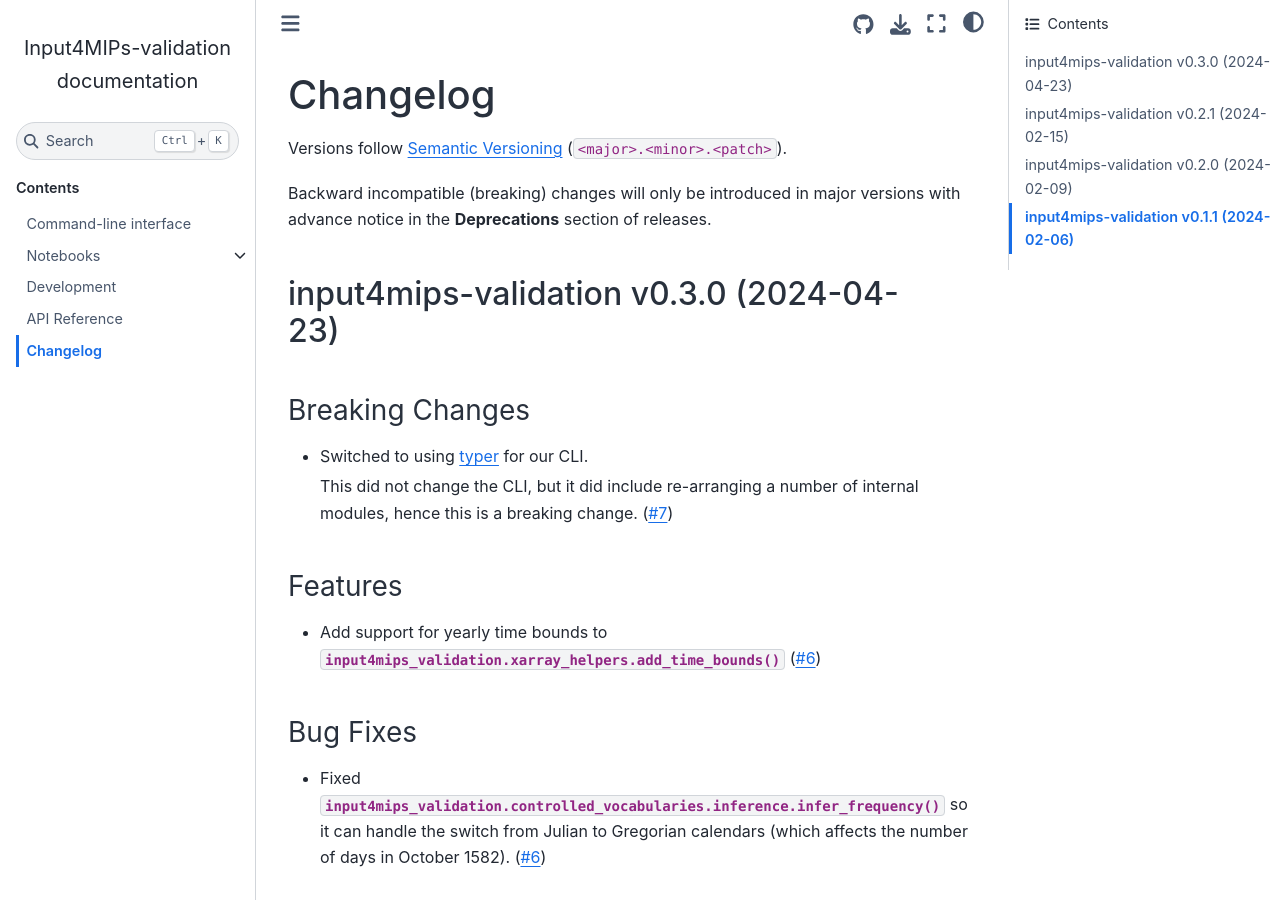
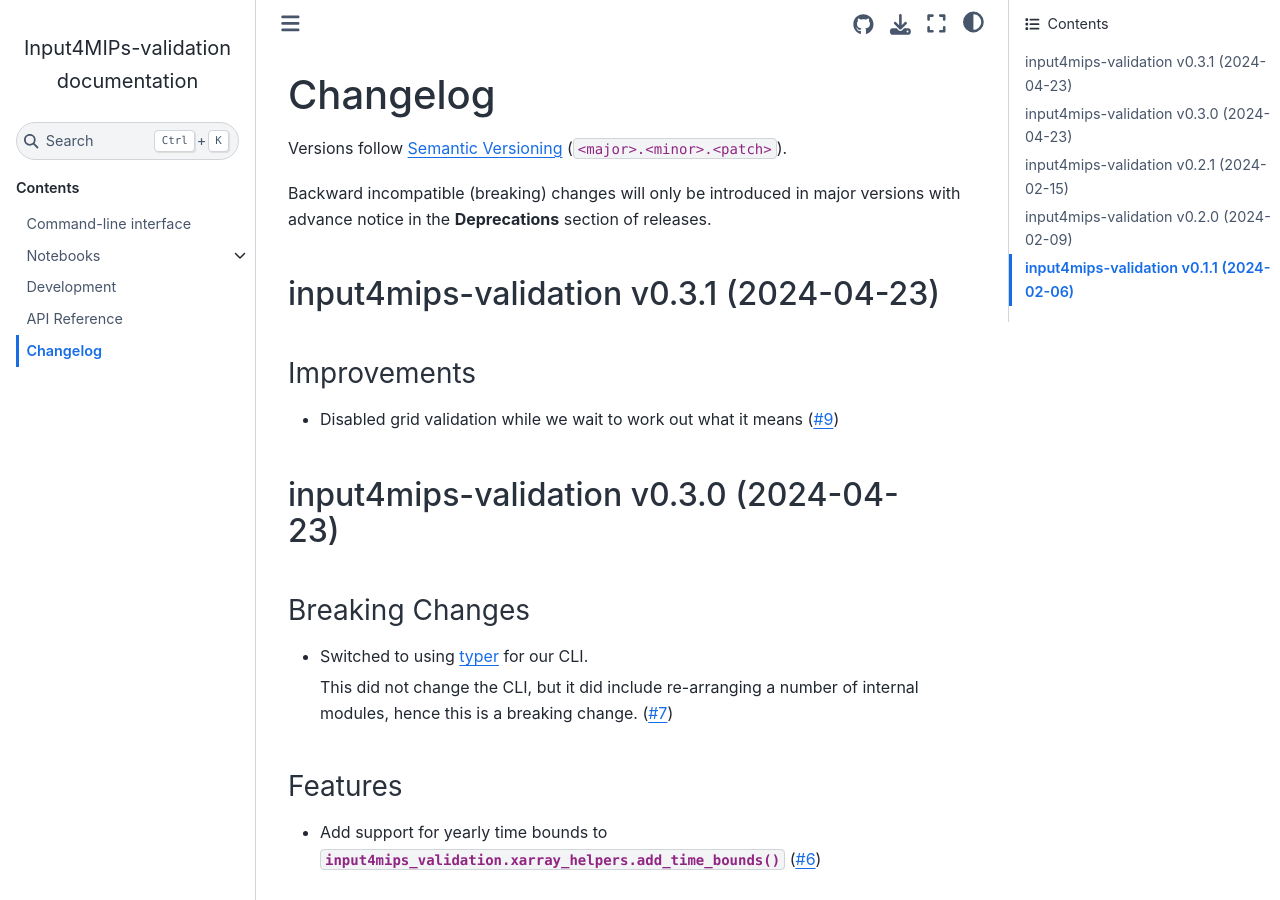
Before and after one commit to climate-resource/input4mips_validation, a Sphinx documentation site: the page built from docs/source/changelog.md, in a window 1280 px wide and 900 px high. Built offline with Sphinx 7.4.7 and the Sphinx Book theme 1.1.4, drawn with Linux system fonts in a browser that asks for light colours; pages that are not in the unit, such as notebooks, are missing from menus.

Commit message:
bump: version 0.3.1a0 -> 0.3.1

```diff
--- a/docs/source/changelog.md
+++ b/docs/source/changelog.md
@@ -18,6 +18,14 @@ of rst and use slightly different categories.
 -->
 
 <!-- towncrier release notes start -->
+
+## input4mips-validation v0.3.1 (2024-04-23)
+
+
+### Improvements
+
+- Disabled grid validation while we wait to work out what it means ([#9](https://github.com/climate-resource/input4mips_validation/pulls/9))
+
 
 ## input4mips-validation v0.3.0 (2024-04-23)
 
--- a/pyproject.toml
+++ b/pyproject.toml
@@ -1,6 +1,6 @@
 [tool.poetry]
 name = "input4mips-validation"
-version = "0.3.1a0"
+version = "0.3.1"
 description = "Validation of input4MIPs data (checking file formats, metadata etc.)."
 authors = ["Zebedee Nicholls <zebedee.nicholls@climate-resource.com>"]
 readme = "README.md"
```
Also changed, not shown: changelog/9.improvement.md (deleted, +0 -1 lines).
